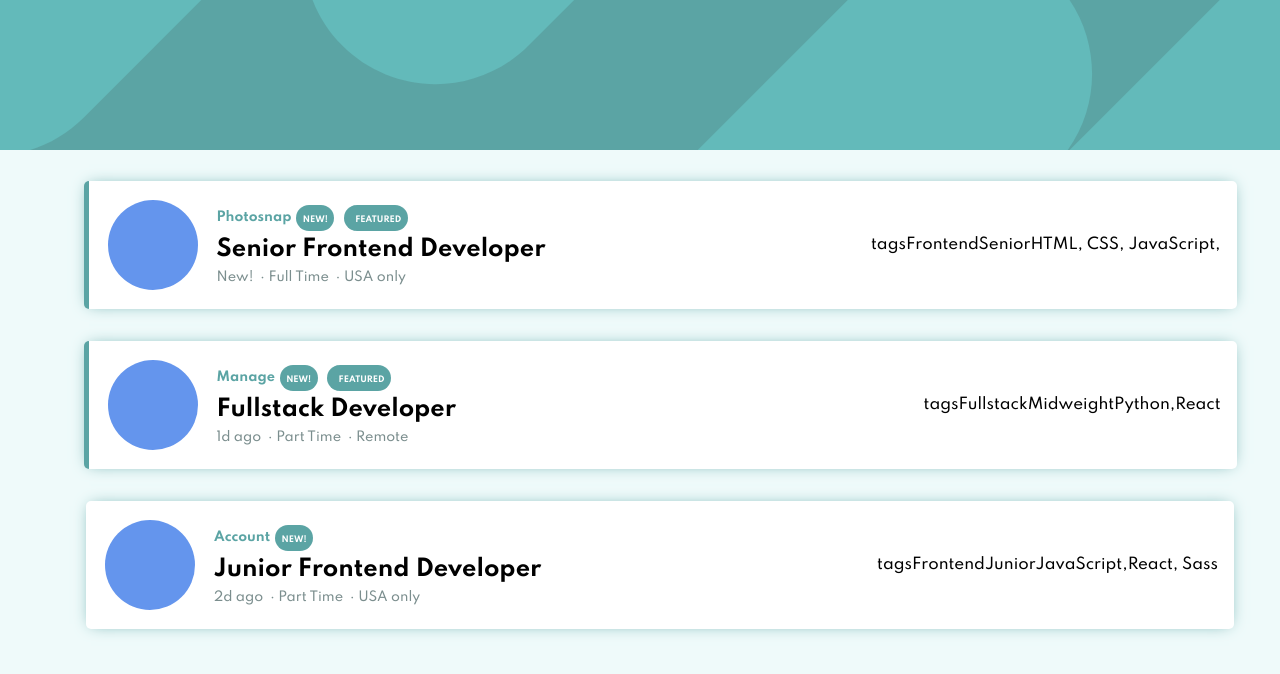
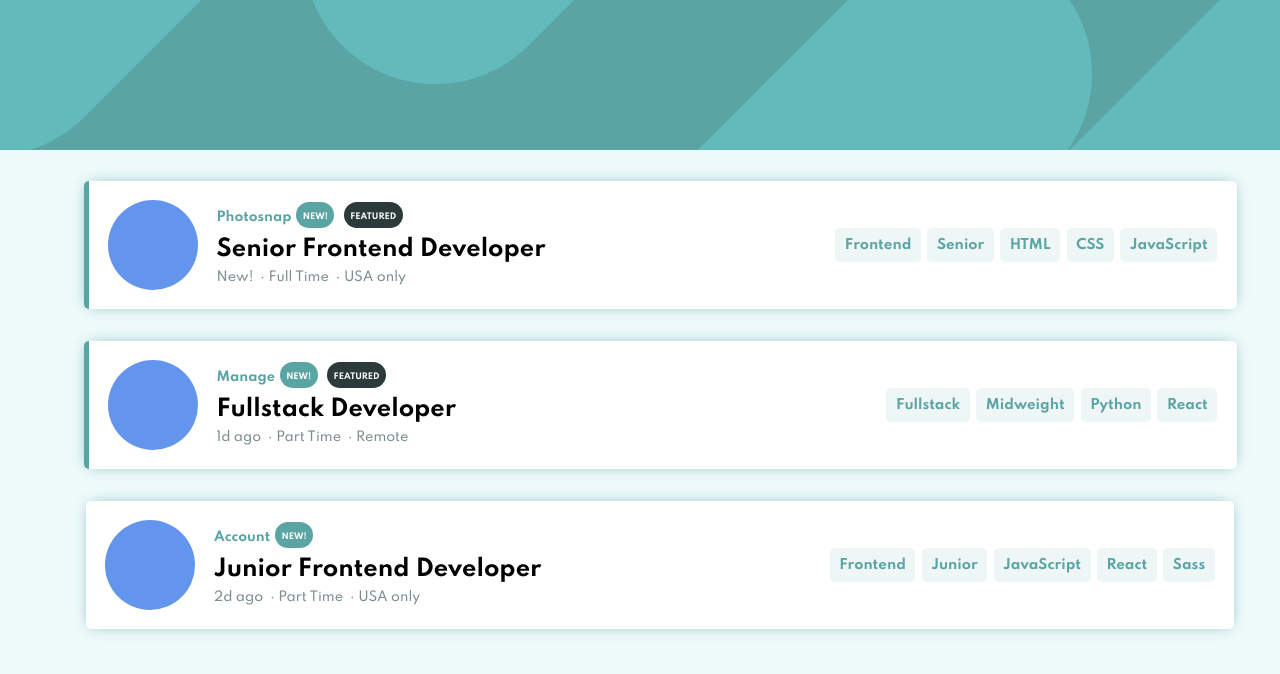
Before and after one commit to artursem/fm-static-job-listings, a React (Create React App) app: page / in a window 1280 px wide. Shown: the top 674 px of the page. Built offline with nearby package versions, Linux system fonts and the light colour scheme; a web font is replaced by a local one.

Commit message:
add tag buttons

```diff
--- a/src/App.js
+++ b/src/App.js
@@ -5,7 +5,7 @@ function App() {
   return (
     <div className="App">
       <header className="App__header"></header>
-      <JobList/>
+      <JobList />
     </div>
   );
 }
--- a/src/components/JobItem.js
+++ b/src/components/JobItem.js
@@ -1,7 +1,8 @@
 import React from "react";
 import classes from "./JobItem.module.css";
+import TagButton from "./TagButton";
 
-const JobItem = ({ content }) => {
+const JobItem = ({ content, onFilterTag }) => {
 	const itemClasses = content.isFeatured
 		? `${classes.li} ${classes.featured}`
 		: `${classes.li}`;
@@ -13,11 +14,21 @@ const JobItem = ({ content }) => {
 				<div className={classes.main__text}>
 					<div className={classes.text__header}>
 						{content.company}
-						{content.isNew && <span className={`${classes.header__capsule} ${classes.new}`} >New!</span>}
-						{content.isFeatured && <span className={`${classes.header__capsule} ${classes.featured}`} >Featured</span>}
+						{content.isNew && (
+							<span className={`${classes.header__capsule} ${classes.new}`}>
+								New!
+							</span>
+						)}
+						{content.isFeatured && (
+							<span
+								className={`${classes.header__capsule}  ${classes.featured}`}
+							>
+								Featured
+							</span>
+						)}
 					</div>
 					<div className={classes.text__body}>{content.name}</div>
-					<div  className={classes.text__footer}>
+					<div className={classes.text__footer}>
 						{content.posted} &nbsp;&middot;&nbsp;
 						{content.job} &nbsp;&middot;&nbsp;
 						{content.location}
@@ -25,10 +36,13 @@ const JobItem = ({ content }) => {
 				</div>
 			</div>
 			<div className={classes.li__tags}>
-				tags
-				{content.role}
-				{content.level}
-				{content.languages.join(", ")},{content.tools.join(", ")}
+				<TagButton tagWord={content.role} onFilterTag={onFilterTag} />
+				<TagButton tagWord={content.level} onFilterTag={onFilterTag} />
+				{[...content.languages, ...content.tools].map((tag) => {
+					return (
+						<TagButton tagWord={tag} key={tag} onFilterTag={onFilterTag} />
+					);
+				})}
 			</div>
 		</li>
 	);
--- a/src/components/JobItem.module.css
+++ b/src/components/JobItem.module.css
@@ -51,24 +51,22 @@
 
 .header__capsule {
     display: inline-block;
-    background: var(--primary);
     color: white;
     font-size: 0.5rem;
     text-transform: uppercase;
     padding: 0.6rem 0.4rem 0.4rem 0.4rem;
     border-radius: 15px;
     margin: 0 0.3rem;
+    border: none;
+    transform: translateY(-3px);
 }
 
-.header__featured {
-    display: inline-block;
+.header__capsule.new {
+    background: var(--primary);
+}
+
+.header__capsule.featured {
     background: var(--black);
-    color: white;
-    font-size: 0.5rem;
-    text-transform: uppercase;
-    padding: 0.6rem 0.4rem 0.4rem 0.4rem;
-    border-radius: 15px;
-    margin: 0 0.3rem;
 }
 
 .text__body {
--- a/src/components/JobList.js
+++ b/src/components/JobList.js
@@ -2,14 +2,17 @@ import React from "react";
 import { jobs } from "../data/jobs.json";
 import JobItem from "./JobItem";
 // import logo from "../assets/loop-studios.svg";
-function JobList() {
+function JobList(props) {
+
+	const handleFilter = (tag) => {
+        console.log('JobItem.js', tag);
+    }
+
 	const jobList = jobs.map((job) => {
 		return (
-			<JobItem content={job} />
+			<JobItem content={job} onFilterTag={handleFilter} key={job.id} />
 		);
 	});
-
-	console.log(jobs.map((j) => j.name));
 	return <ul>{jobList}</ul>;
 }
 
--- /dev/null
+++ b/src/components/TagButton.js
@@ -0,0 +1,16 @@
+import React from 'react'
+import classes from './TagButton.module.css';
+function TagButton(props) {
+    const handleTagClick = (e) => {
+        props.onFilterTag(e.target.innerText);
+    }
+
+
+    return (
+        <button className={classes.tag} onClick={handleTagClick} >
+            {props.tagWord}
+        </button>
+    )
+}
+
+export default TagButton
--- /dev/null
+++ b/src/components/TagButton.module.css
@@ -0,0 +1,18 @@
+.tag {
+	display: inline-block;
+	border: none;
+	border-radius: 5px;
+	padding: 0.6rem;
+	margin: 0.2rem;
+	background: var(--cyan);
+	color: var(--primary);
+	font-weight: bold;
+	font-family: inherit;
+	cursor: pointer;
+}
+
+.tag:active,
+.tag:hover {
+	background: var(--primary);
+	color: white;
+}
```
